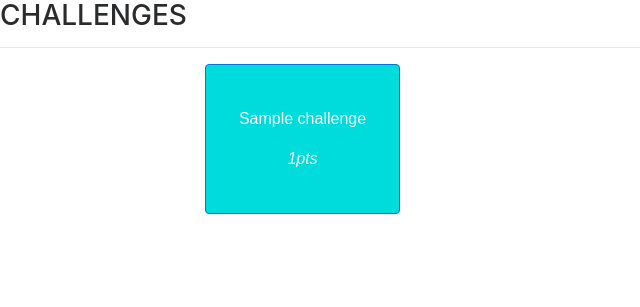
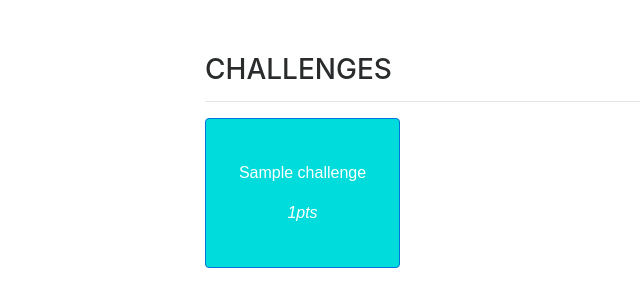
Before and after one commit to NTHUISlab2017/CTF_Game, a PHP site: page /challenge.php in a window 1280 px wide. Shown: the top 307 px of the page, without its empty margins (0-640 px from the left). Run offline with PHP 8.4, Linux system fonts and the light colour scheme; the visitor is signed in with stand-in values (Sample User, id 1); tables that the repository leaves empty hold one stand-in row (values such as "Sample post"); data that the repository does not hold is empty.

Commit message:
no message

```diff
--- a/challenge.php
+++ b/challenge.php
@@ -32,7 +32,10 @@
     .problems {
 
       width:100%;
-      height:150;
+      height:150px;
+    }
+    .problem-instance {
+        padding-bottom: 15px;
     }
     .rowh{
       height:170;
@@ -52,6 +55,8 @@
 </head>
 
 <body>
+  <div style='height: 54px;'></div>
+  <div class="container containerr">
   <h3>CHALLENGES</h3>
     <hr>
    <script>
@@ -77,7 +82,6 @@
 	</script>
 
 
-  <div class="container containerr">
 
 	<?php
 	  foreach($result as $row){
@@ -85,7 +89,7 @@
 	  <?php
 		if($count%4 == 0 ){
 	  ?>
-		<div class="row rowh">
+		<div class="row rowh problem-instance">
 	  <?php
 	    }
 	  ?>
```
Also changed, not shown: admin/challenge.php (+5 -3 lines).
